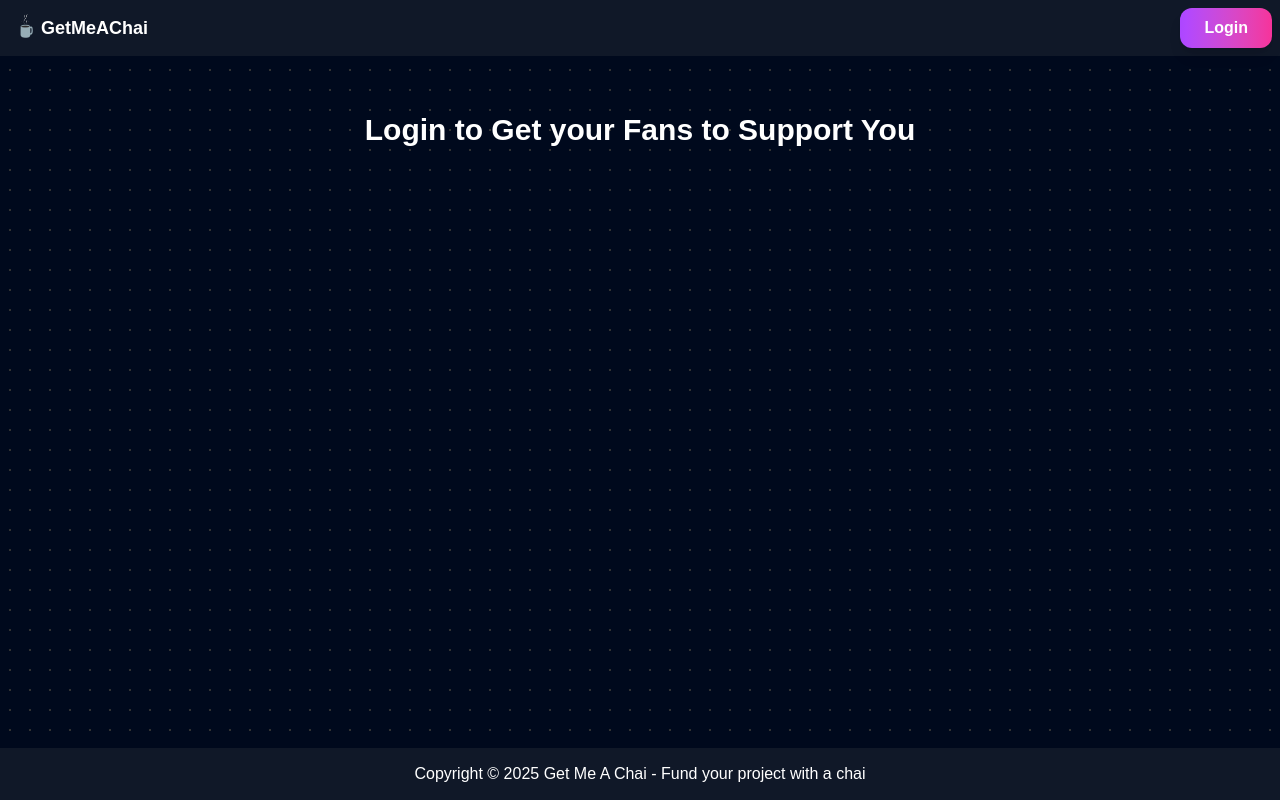
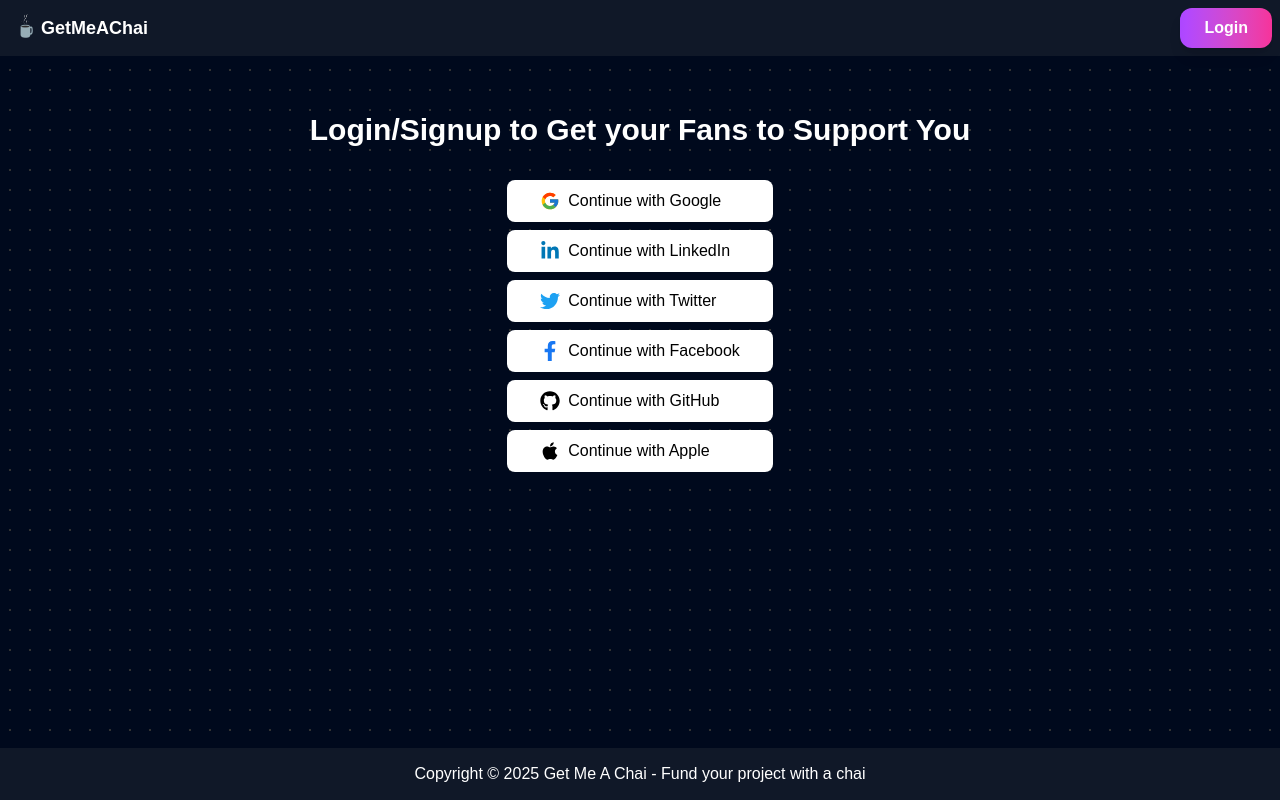
Before and after one commit to Rajexp360/get_me_a_chai, a Next.js app: page /login in a window 1280 px wide. Built offline with nearby package versions, Linux system fonts and the light colour scheme.

Commit message:
added social media buttons at login page

```diff
--- a/app/login/page.js
+++ b/app/login/page.js
@@ -1,9 +1,33 @@
 import React from 'react'
+import { FcGoogle } from 'react-icons/fc';
+import { FaLinkedinIn, FaTwitter, FaFacebookF, FaGithub, FaApple } from 'react-icons/fa';
 
 const page = () => {
   return (
-    <div className="text-white  flex justify-center mt-14 items-center ">
-        <h1 className='text-3xl text-center font-bold'>Login to Get your Fans to Support You </h1>
+    <div className="text-white flex justify-center flex-col my-14 items-center">
+
+      <h1 className='text-3xl text-center font-bold'>Login/Signup to Get your Fans to Support You</h1>
+
+      <div className='flex flex-col gap-2 mt-8 px-4 max-w-sm'>
+        <button className='flex items-center justify-start gap-2 px-8 py-2 border border-transparent rounded-lg text-black bg-white hover:bg-gray-200 transition-colors'>
+          <FcGoogle className='text-xl' /> Continue with Google
+        </button>
+        <button className='flex items-center justify-start gap-2 px-8 py-2 border border-transparent rounded-lg text-black bg-white hover:bg-gray-200 transition-colors'>
+          <FaLinkedinIn className='text-xl text-[#0077B5]' /> Continue with LinkedIn
+        </button>
+        <button className='flex items-center justify-start gap-2 px-8 py-2 border border-transparent rounded-lg text-black bg-white hover:bg-gray-200 transition-colors'>
+          <FaTwitter className='text-xl text-[#1DA1F2]' /> Continue with Twitter
+        </button>
+        <button className='flex items-center justify-start gap-2 px-8 py-2 border border-transparent rounded-lg text-black bg-white hover:bg-gray-200 transition-colors'>
+          <FaFacebookF className='text-xl text-[#1877F2]' /> Continue with Facebook
+        </button>
+        <button className='flex items-center justify-start gap-2 px-8 py-2 border border-transparent rounded-lg text-black bg-white hover:bg-gray-200 transition-colors'>
+          <FaGithub className='text-xl' /> Continue with GitHub
+        </button>
+        <button className='flex items-center justify-start gap-2 px-8 py-2 border border-transparent rounded-lg text-black bg-white hover:bg-gray-200 transition-colors'>
+          <FaApple className='text-xl' /> Continue with Apple
+        </button>
+      </div>
     </div>
   )
 }
--- a/app/page.js
+++ b/app/page.js
@@ -1,4 +1,3 @@
-import Image from "next/image";
 
 export default function Home() {
   return (
--- a/components/Navbar.js
+++ b/components/Navbar.js
@@ -21,7 +21,7 @@
         </ul> */}
       <div>
         <Link href="/login">
-          <button className="bg-gradient-to-r cursor-pointer from-purple-500
+          <button className="bg-linear-to-r cursor-pointer from-purple-500
        to-pink-500 hover:from-pink-500 hover:to-yellow-500 text-white font-bold py-2
        px-6 rounded-xl shadow-lg transform transition duration-500 hover:scale-105 m-2">Login</button>
         </Link>
--- a/package.json
+++ b/package.json
@@ -11,7 +11,8 @@
   "dependencies": {
     "next": "16.0.3",
     "react": "19.2.0",
-    "react-dom": "19.2.0"
+    "react-dom": "19.2.0",
+    "react-icons": "^5.5.0"
   },
   "devDependencies": {
     "@tailwindcss/postcss": "^4",
```
Also changed, not shown: 1 other file (tests, documents, lock files or other folders).
